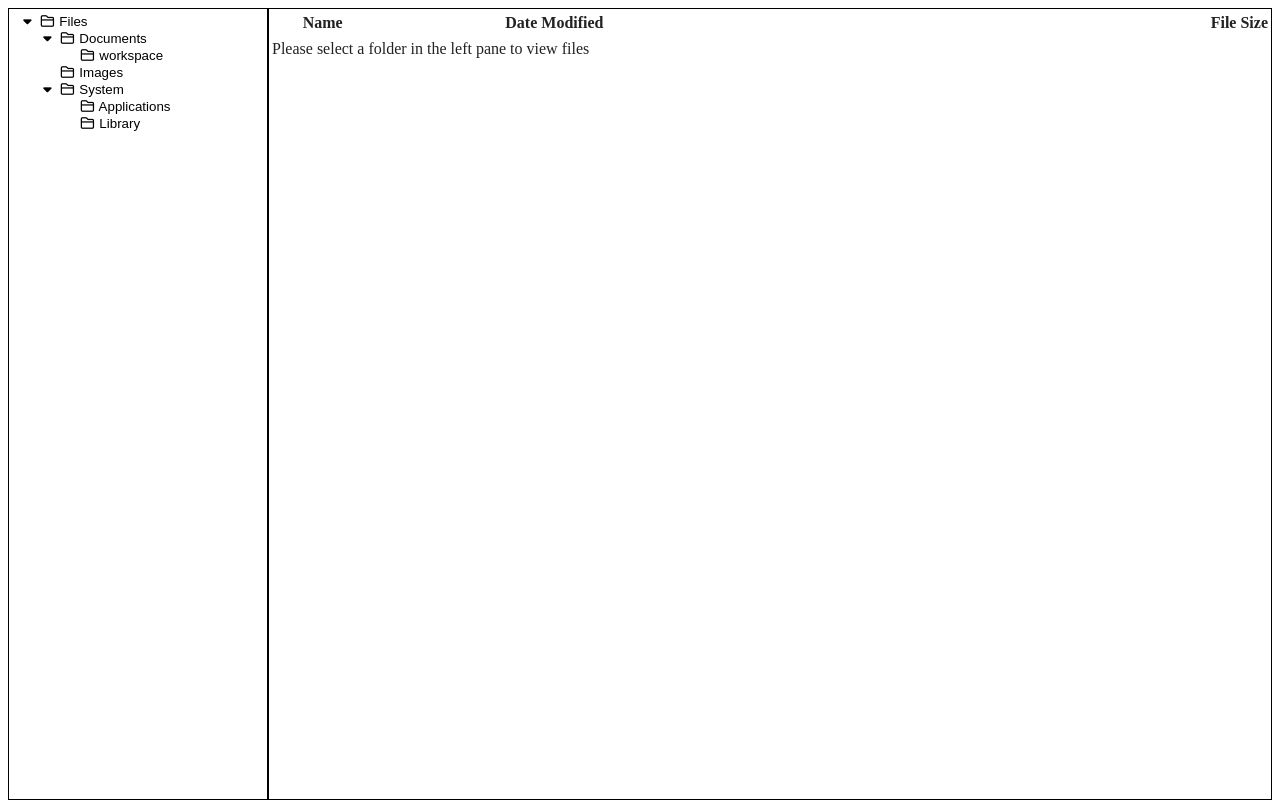
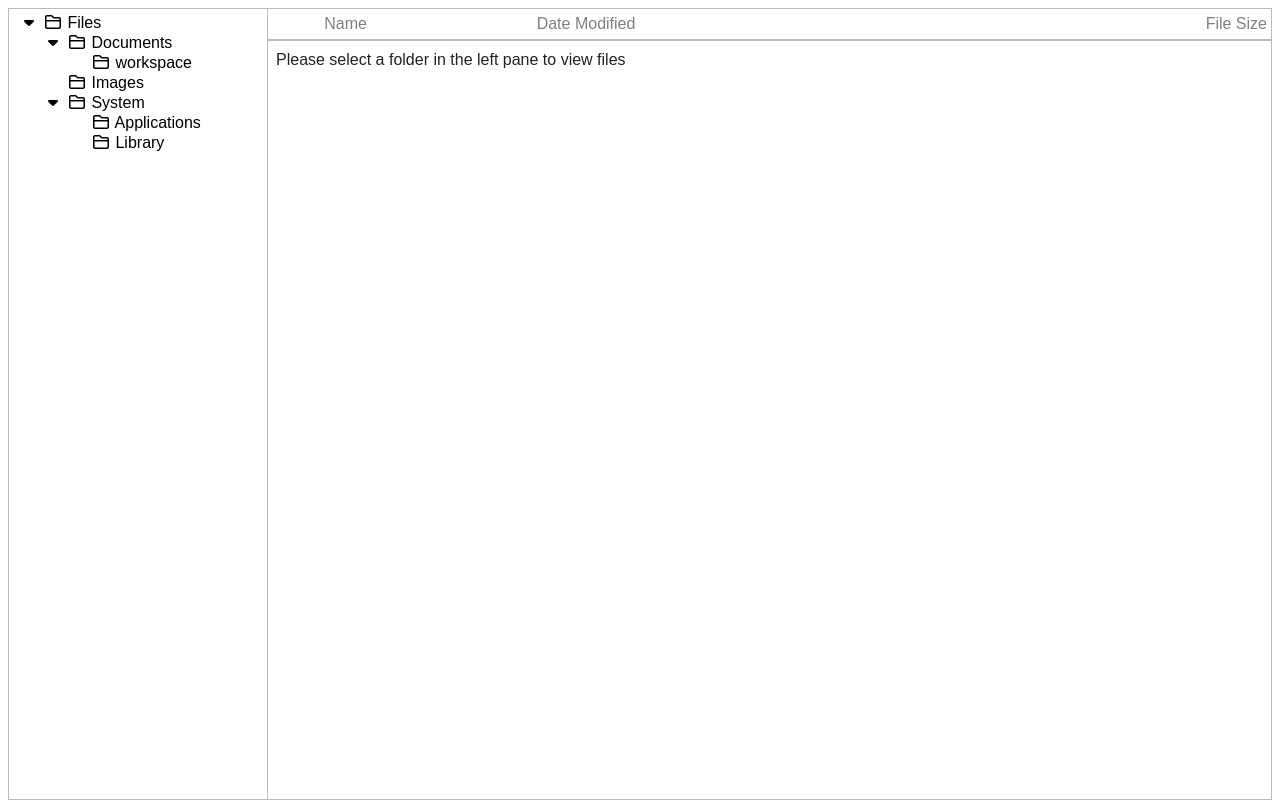
Before and after one commit to jomle/file-system-explorer, a website built with webpack: page index.html in a window 1280 px wide. Built offline with nearby package versions, Linux system fonts and the light colour scheme.

Commit message:
Make styles prettier

```diff
--- a/css/style.css
+++ b/css/style.css
@@ -253,28 +253,42 @@ textarea {
   display: flex;
   align-items: stretch;
   height: 99vh;
+  font-family: Arial, Helvetica, sans-serif;
 }
 
-.folder-list {
+button {
+  font-size: 1em;
+}
+
+#left-pane {
   min-width: 250px;
-  border: 1px solid black;
+  border: 1px solid #bbb;
   padding: 4px;
+  border-right: none;
 }
 
 .file-list {
-  border: 1px solid black;
+  border: 1px solid #bbb;
   flex-grow: 1;
 }
 
 .file-table {
   width: 100%;
+  border-collapse: collapse;
 
   th {
     text-align: left;
+    color: #808080;
+    border-bottom: 2px solid #bbb;
 
     &:last-child {
       text-align: right;
     }
+  }
+
+  td, th {
+    padding: 4px;
+    font-weight: normal;
   }
 
   td.file-name {
@@ -293,6 +307,10 @@ textarea {
   td.file-size {
     width: 100px;
     text-align: right;
+  }
+
+  td.help-text {
+    padding: 8px;
   }
 
   .file-row:hover {
@@ -328,7 +346,7 @@ menu.folder-list {
 }
 
 .directory-row button.folder-btn:hover {
-  background-color: lightgray;
+  background-color: #ddd;
   cursor: pointer;
 }
 
--- a/src/App.ts
+++ b/src/App.ts
@@ -66,7 +66,7 @@ export class App {
   renderHelpText() {
     const tbody = document.querySelector(".file-table tbody");
     tbody.replaceChildren();
-    tbody.innerHTML = `<tr><td colspan="4">Please select a folder in the left pane to view files</td>`;
+    tbody.innerHTML = `<tr><td colspan="4" class="help-text">Please select a folder in the left pane to view files</td>`;
   }
 
   /**
@@ -83,7 +83,7 @@ export class App {
       });
     } else {
       // empty state message
-      tbody.innerHTML = `<tr><td colspan="4">No files found in this folder</td>`;
+      tbody.innerHTML = `<tr><td colspan="4" class="help-text">No files found in this folder</td>`;
     }
   }
 }
--- a/src/NodeFolderView.ts
+++ b/src/NodeFolderView.ts
@@ -93,7 +93,7 @@ export class NodeFolderView {
 
   render() {
     if (!this.dom) {
-      const listDiv = document.querySelector(".folder-list");
+      const menuDiv = document.querySelector(".folder-list");
       this.dom = document.createElement("li");
       // make these button for accessibility (keyboard nav)
       const caret = this.getCaret();
@@ -108,7 +108,7 @@ export class NodeFolderView {
       btn.classList.add("folder-btn");
       this.dom.classList.add("directory-row");
       btn.addEventListener("click", this.clickHandler.bind(this));
-      listDiv.appendChild(this.dom);
+      menuDiv.appendChild(this.dom);
       this.children.forEach((child) => {
         child.render();
       });
```
